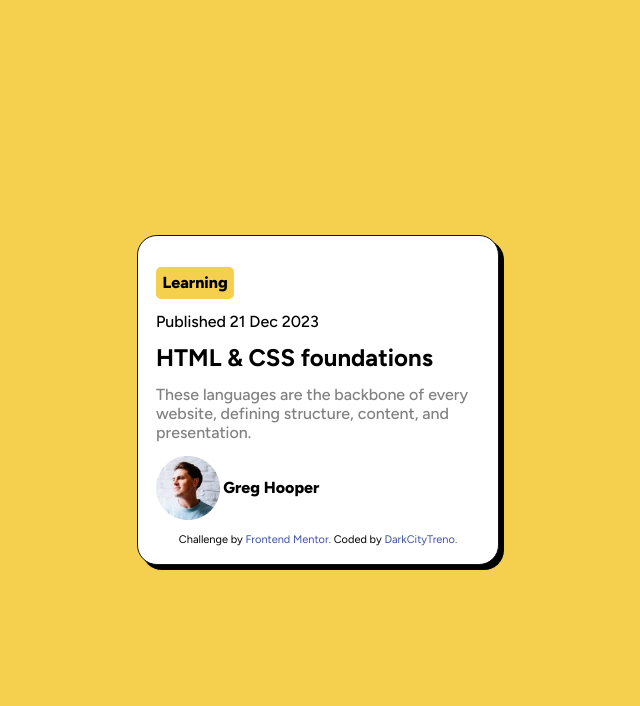
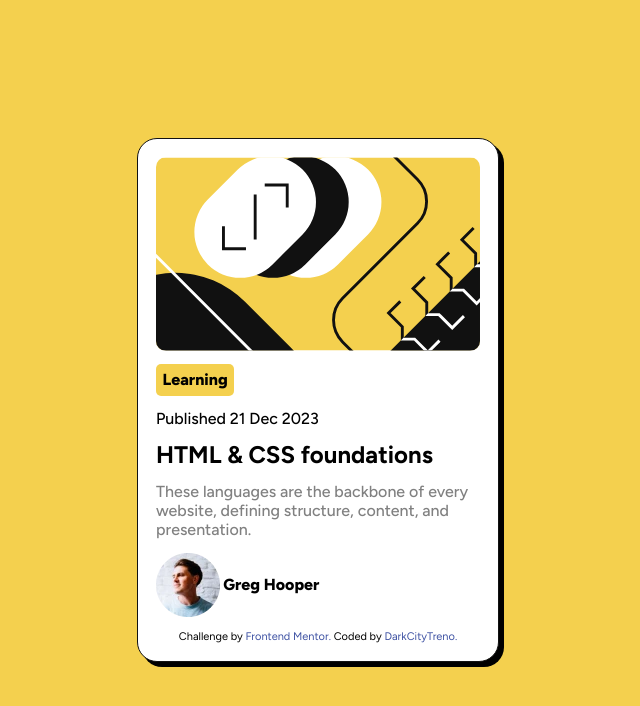
Before and after one commit to DarkCityTreno/blog-preview-card, a plain HTML site: page index.html in a window 1280 px wide. Shown: the whole page, without its empty margins (322-962 px from the left). Drawn offline with Linux system fonts and the light colour scheme; the site is published under a folder, as on GitHub Pages, so addresses that start at the root find nothing.

Commit message:
Update index.html

```diff
--- a/index.html
+++ b/index.html
@@ -19,7 +19,7 @@
 
   <body>
     <div class="main">
-      <img src="/assets/images/illustration-article.svg" alt="" />
+      <img src="assets/images/illustration-article.svg" alt="" />
       <p class="learning">Learning</p>
       <p>Published 21 Dec 2023</p>
       <h2>HTML & CSS foundations</h2>
```
